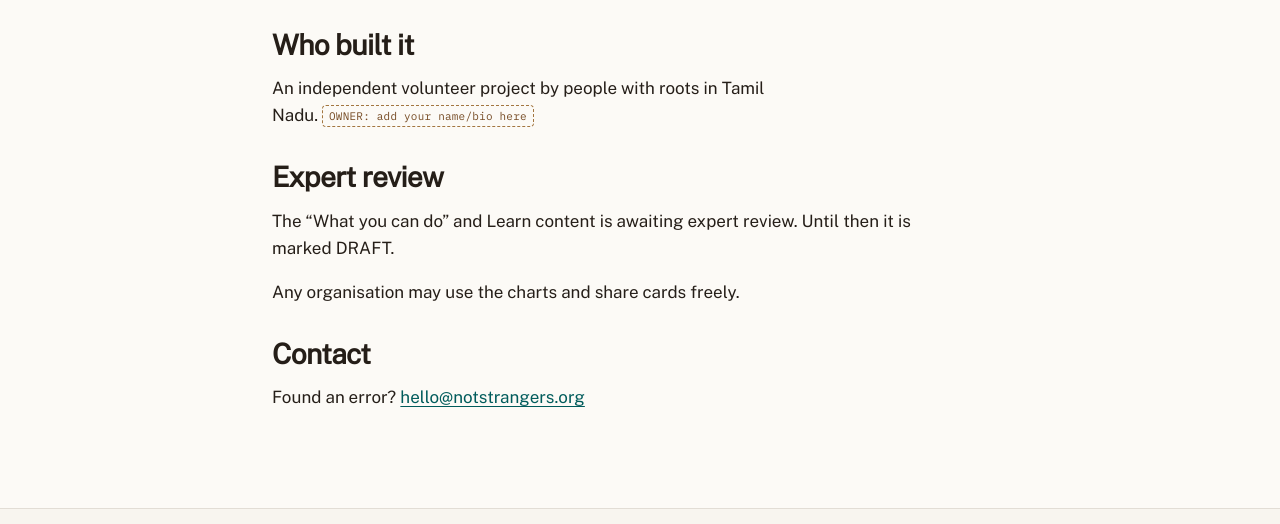
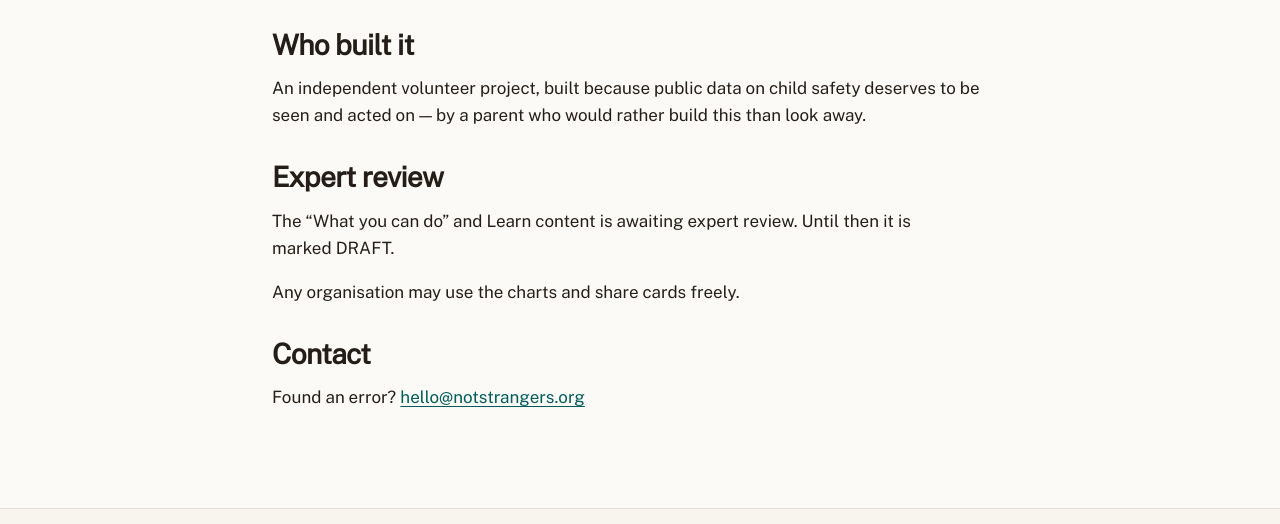
Before and after one commit to vk-boghar/notstrangers, an Astro site in the folder site/: page /en/about in a window 1280 px wide. Shown: the part 862-1386 px from the top of the page. Built offline with nearby package versions, Linux system fonts and the light colour scheme; Astro itself is replaced by a stand-in of ours; a web font is replaced by a local one.

Commit message:
About: 'Who built it' text

```diff
--- a/site/src/pages/[lang]/about.astro
+++ b/site/src/pages/[lang]/about.astro
@@ -35,7 +35,9 @@ const ta = lang === 'ta';
     </ul>
 
     <h2>{ta ? 'யார் உருவாக்கினார்கள்' : 'Who built it'}</h2>
-    <p>{ta ? 'தமிழ்நாட்டில் வேர்களைக் கொண்ட ஒரு தனிப்பட்ட தன்னார்வத் திட்டம்.' : 'An independent volunteer project by people with roots in Tamil Nadu.'} <span class="draft">OWNER: add your name/bio here</span></p>
+    <p>{ta
+      ? 'ஒரு சுயாதீனமான தன்னார்வத் திட்டம். குழந்தைப் பாதுகாப்பு குறித்த பொதுத் தரவு மக்கள் கண்ணில் பட வேண்டும், அதன்படி செயல்பட வேண்டும் என்பதற்காக உருவாக்கப்பட்டது — கண்டும் காணாமல் இருப்பதைவிட இதை உருவாக்கத் தேர்ந்தெடுத்த ஒரு பெற்றோரால்.'
+      : 'An independent volunteer project, built because public data on child safety deserves to be seen and acted on — by a parent who would rather build this than look away.'}</p>
 
     <h2>{ta ? 'நிபுணர் சரிபார்ப்பு' : 'Expert review'}</h2>
     <p>{ta ? '“நீங்கள் என்ன செய்யலாம்” மற்றும் “கற்க” பகுதிகள் நிபுணர் சரிபார்ப்புக்காகக் காத்திருக்கின்றன. அதுவரை அவை “வரைவு” எனக் குறிக்கப்பட்டுள்ளன.' : 'The “What you can do” and Learn content is awaiting expert review. Until then it is marked DRAFT.'}</p>
```
Also changed, not shown: docs/LAUNCH.md (+1 -1 lines).
